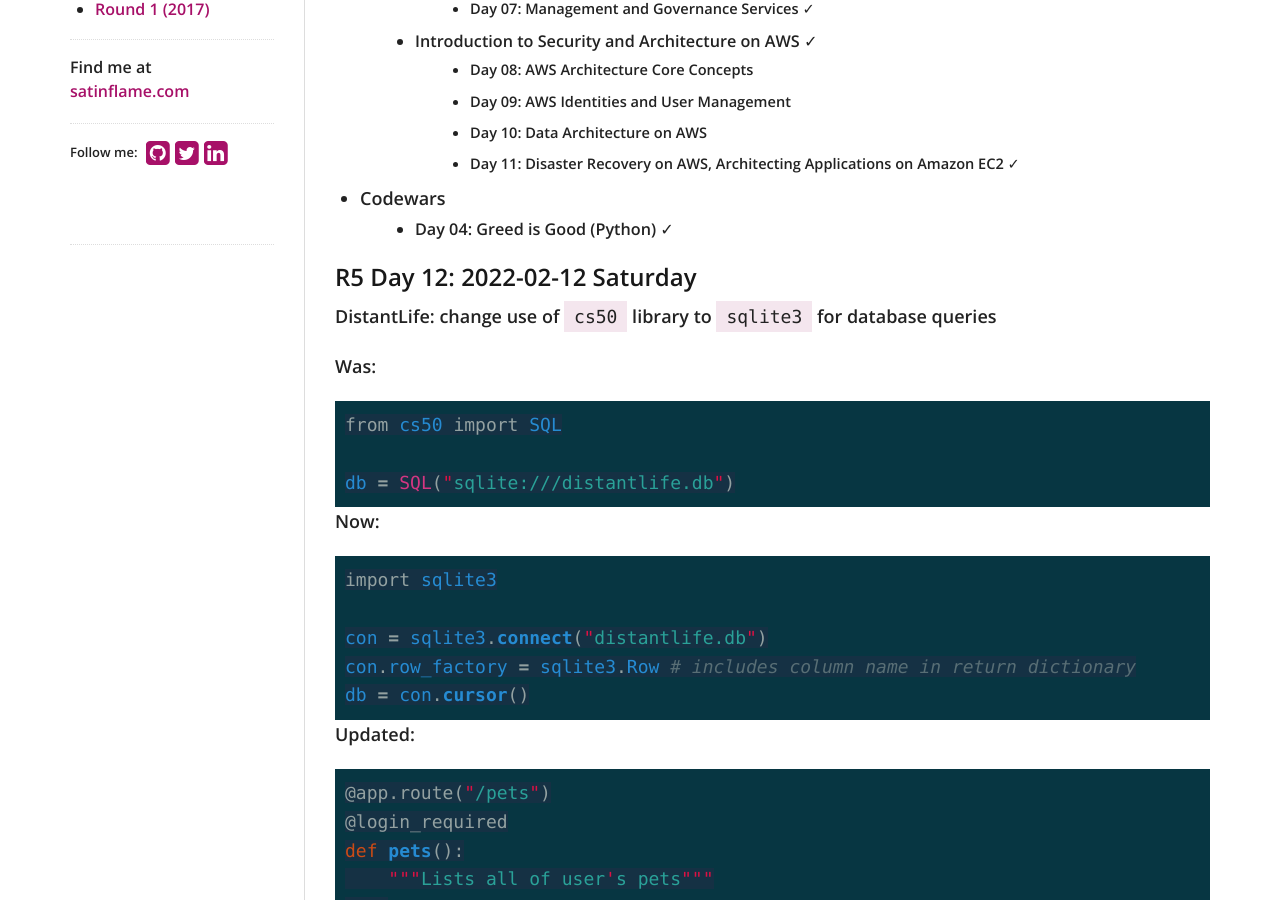
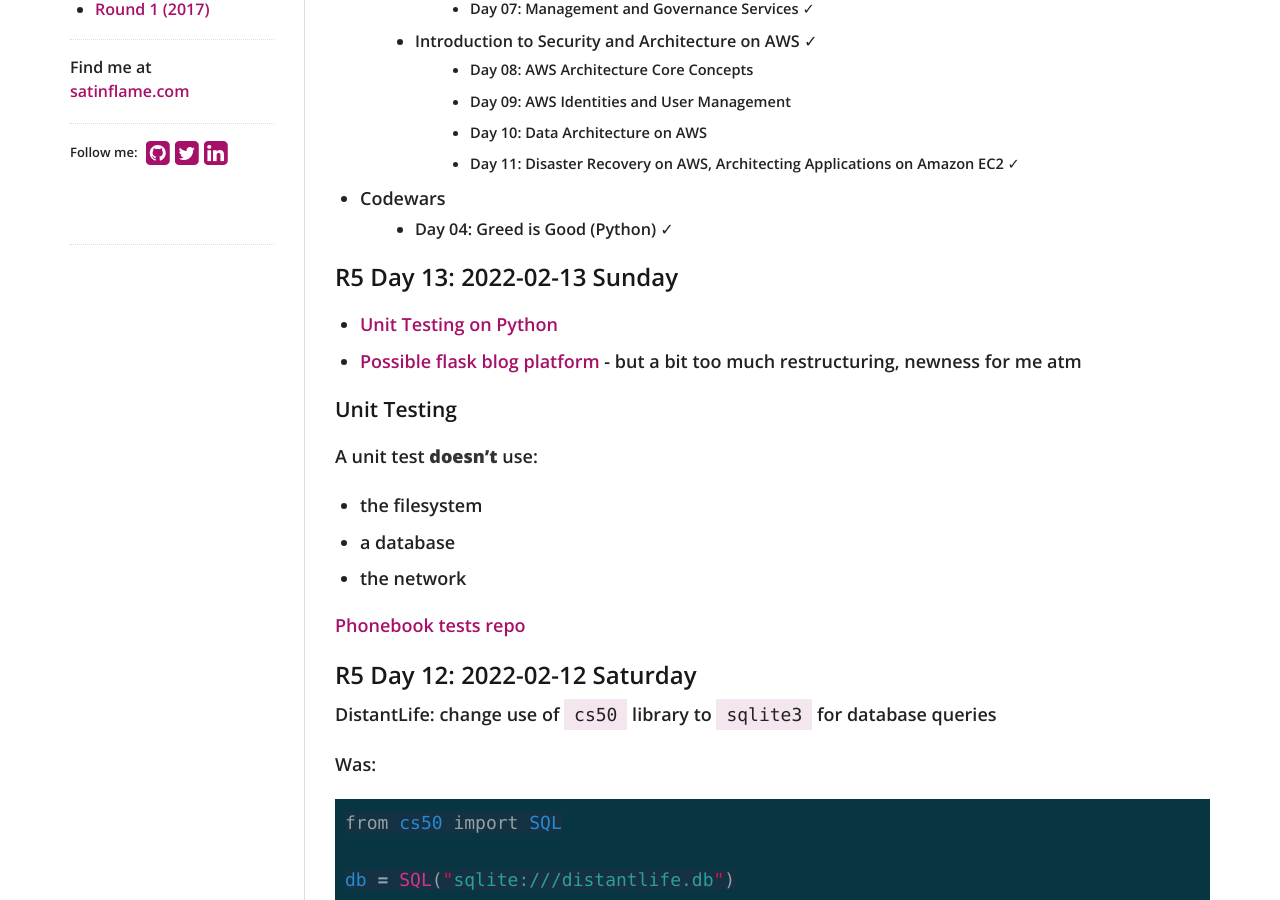
Before and after one commit to virtual/100daysofcode, a Jekyll site: the page built from index.md, in a window 1280 px wide and 900 px high, scrolled down 472 px. Built offline with Jekyll 4.4.1, drawn with Linux system fonts in a browser that asks for light colours; nearby versions of some CDN libraries; our own code applies the rules of GitHub Pages for plain Markdown files.

Commit message:
unit testing

```diff
--- a/index.md
+++ b/index.md
@@ -21,6 +21,20 @@
 - Codewars
   - Day 04: Greed is Good (Python) ✓
 
+
+## R5 Day 13: 2022-02-13 Sunday
+
+- [Unit Testing on Python](https://app.pluralsight.com/library/courses/using-unit-testing-python/table-of-contents)
+- [Possible flask blog platform](https://github.com/gouthambs/Flask-Blogging) - but a bit too much restructuring, newness for me atm
+
+### Unit Testing
+
+A unit test __doesn't__ use:
+- the filesystem
+- a database
+- the network
+
+[Phonebook tests repo](https://github.com/virtual/python-testing)
 
 ## R5 Day 12: 2022-02-12 Saturday
 
```
